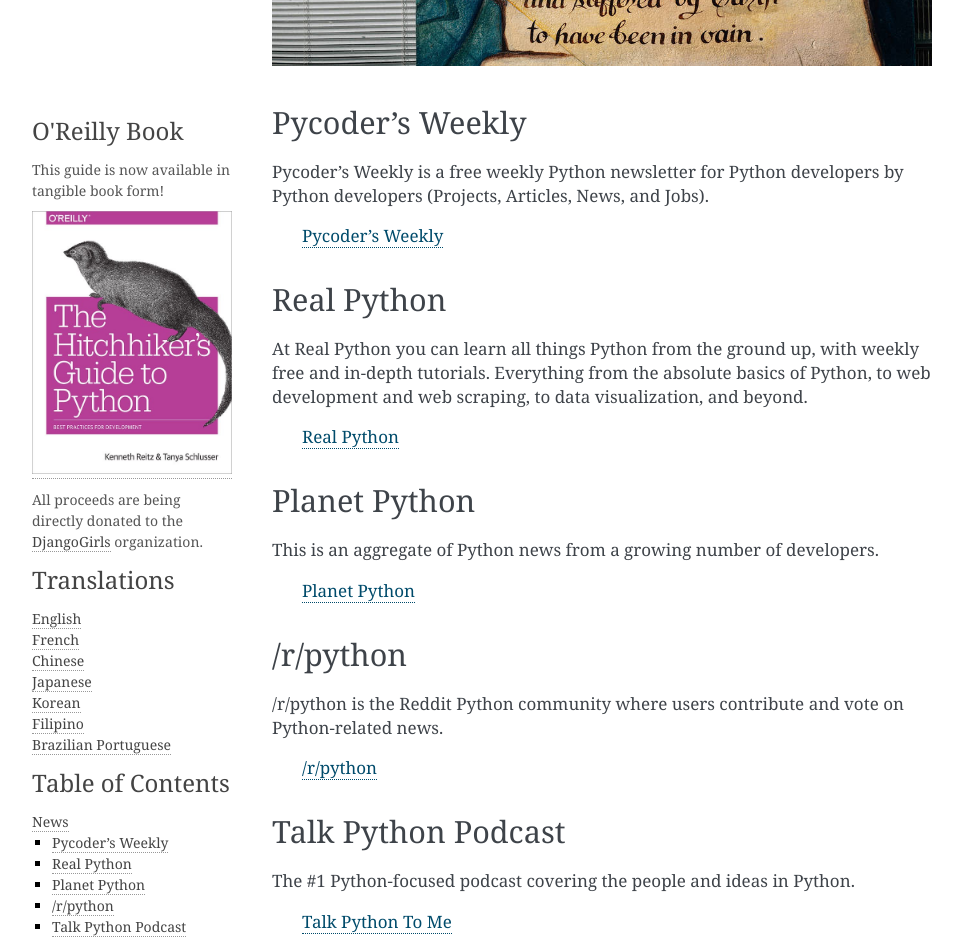
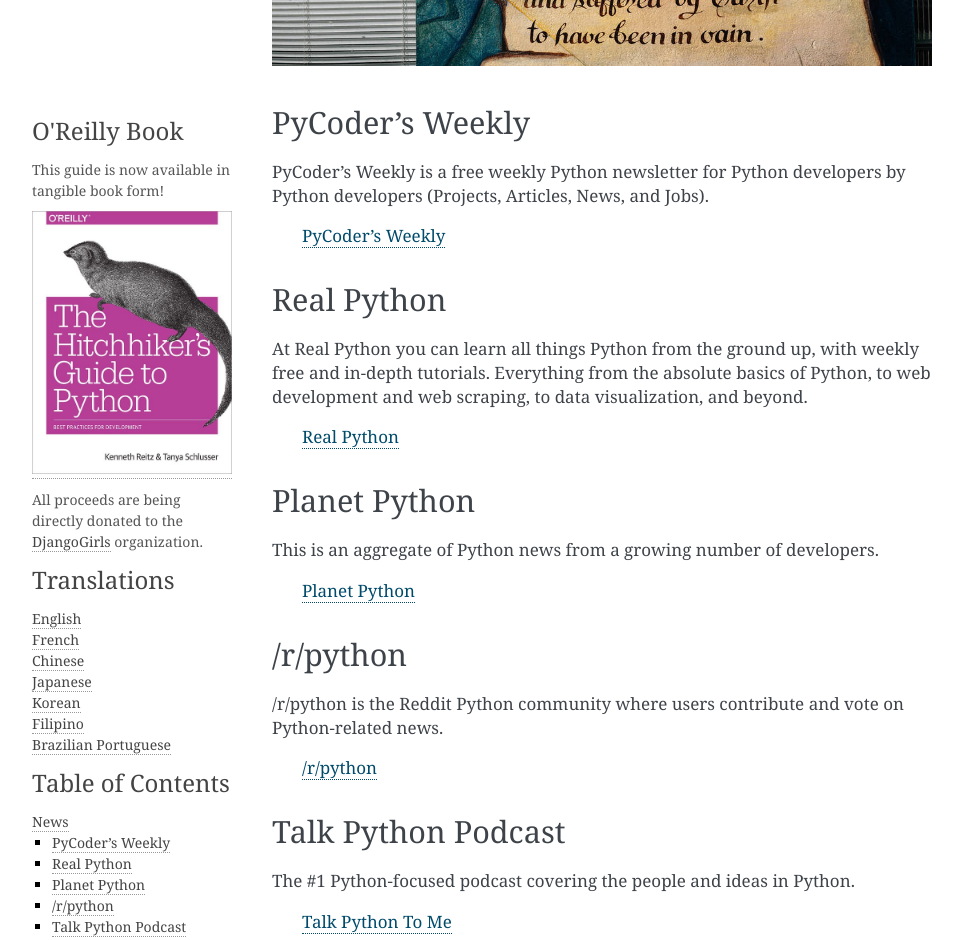
Before and after one commit to realpython/python-guide, a Sphinx documentation site: the page built from docs/intro/news.rst, in a window 1280 px wide and 1400 px high, scrolled down 411 px. Shown: the part 159-1099 px from the top of the window, without its empty margins (148-1111 px from the left). Built offline with Sphinx 7.4.7, drawn with Linux system fonts in a browser that asks for light colours; a script that is not in the unit is left out.

Commit message:
Spelling

```diff
--- a/docs/intro/news.rst
+++ b/docs/intro/news.rst
@@ -3,13 +3,13 @@
 
 .. image:: /_static/photos/33573767786_eececc5d27_k_d.jpg
 
-Pycoder's Weekly
+PyCoder’s Weekly
 ~~~~~~~~~~~~~~~~
 
-Pycoder's Weekly is a free weekly Python newsletter for Python developers
+PyCoder’s Weekly is a free weekly Python newsletter for Python developers
 by Python developers (Projects, Articles, News, and Jobs).
 
-    `Pycoder's Weekly <https://pycoders.com/>`_
+    `PyCoder’s Weekly <https://pycoders.com/>`_
 
 Real Python
 ~~~~~~~~~~~
```
